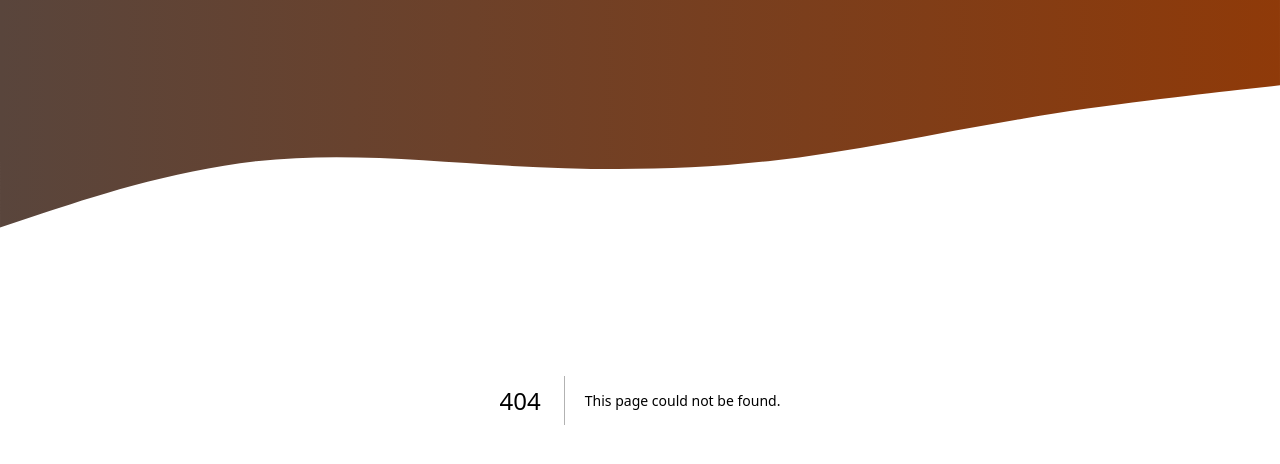
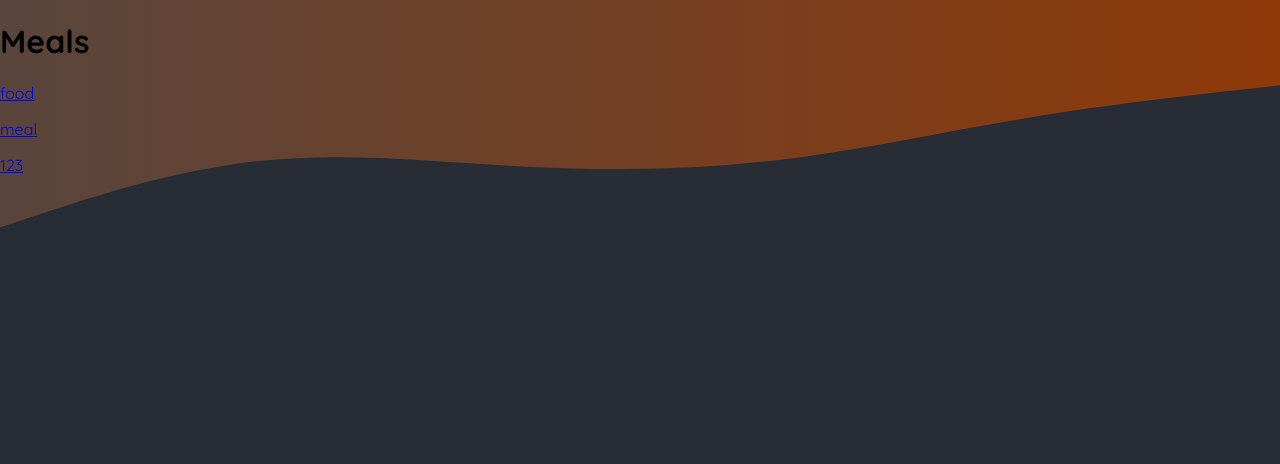
Before and after one commit to CHarrison19807/foodies, a Next.js app: page /meals in a window 1280 px wide. Before the commit this address had no page. Shown: the top 464 px of the page. Built offline with nearby package versions, Linux system fonts and the light colour scheme.

Commit message:
Create initial routing structure

```diff
--- /dev/null
+++ b/app/meals/page.js
@@ -0,0 +1,20 @@
+import Link from "next/link";
+
+function MealPage() {
+  return (
+    <main>
+      <h1>Meals</h1>
+      <p>
+        <Link href="/meals/food">food</Link>
+      </p>
+      <p>
+        <Link href="/meals/meal">meal</Link>
+      </p>
+      <p>
+        <Link href="/meals/123">123</Link>
+      </p>
+    </main>
+  );
+}
+
+export default MealPage;
```
Also changed, not shown: app/community/page.js (added, +9 -0 lines), app/meals/[slug]/page.js (added, +9 -0 lines), app/meals/share/page.js (added, +9 -0 lines), app/page.js (+12 -1 lines), 1 other file (tests, documents, lock files or other folders).
